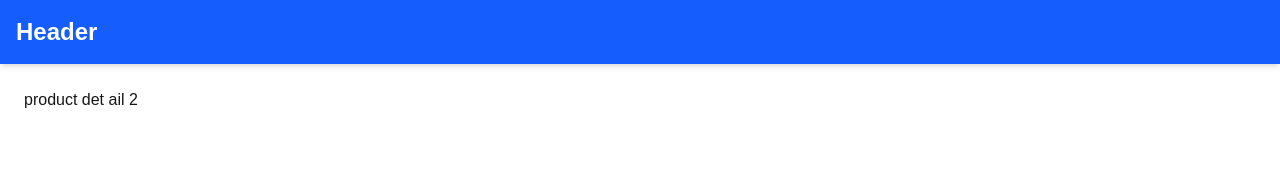
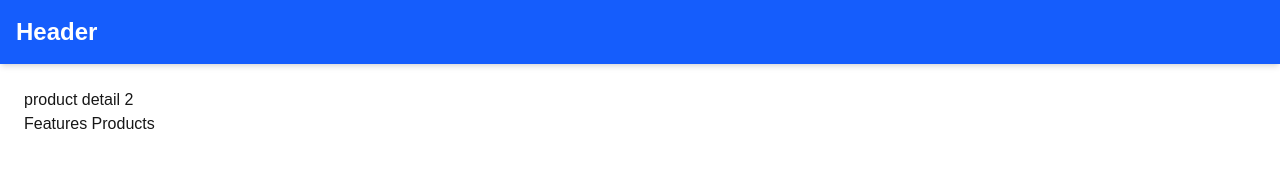
Before and after one commit to Yibeltal-0849/next-js-practice, a Next.js app: page /products/2 in a window 1280 px wide. Shown: the top 186 px of the page. Built offline with nearby package versions, Linux system fonts and the light colour scheme.

Commit message:
nested layout

```diff
--- /dev/null
+++ b/app/products/[productId]/layout.tsx
@@ -0,0 +1,11 @@
+import React from 'react'
+
+export default function ProductDetailLayout({children,}:{children:React.ReactNode}) {
+  return (
+    <>
+      {children}
+      {/* below is nested layout that is displayed for each product in addition to header and footer*/}
+      <h2>Features Products </h2>
+    </>
+  )
+}
--- a/app/products/[productId]/page.tsx
+++ b/app/products/[productId]/page.tsx
@@ -9,7 +9,7 @@ export default async function ProductDetail({ params }: {
 
   return (
     <div>
-      <h1>product det ail {productId}</h1>
+      <h1>product detail {productId}</h1>
     </div>
   );
 }
```
Also changed, not shown: note.txt.
